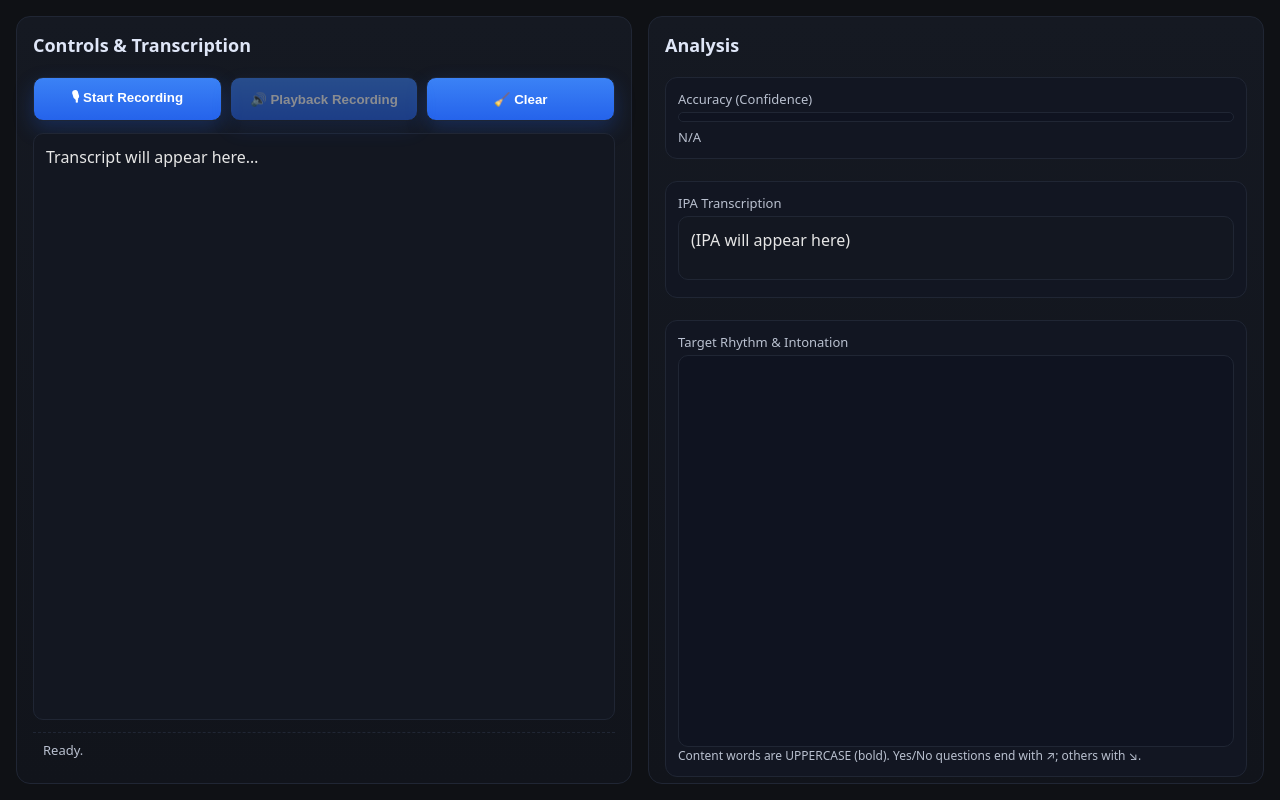
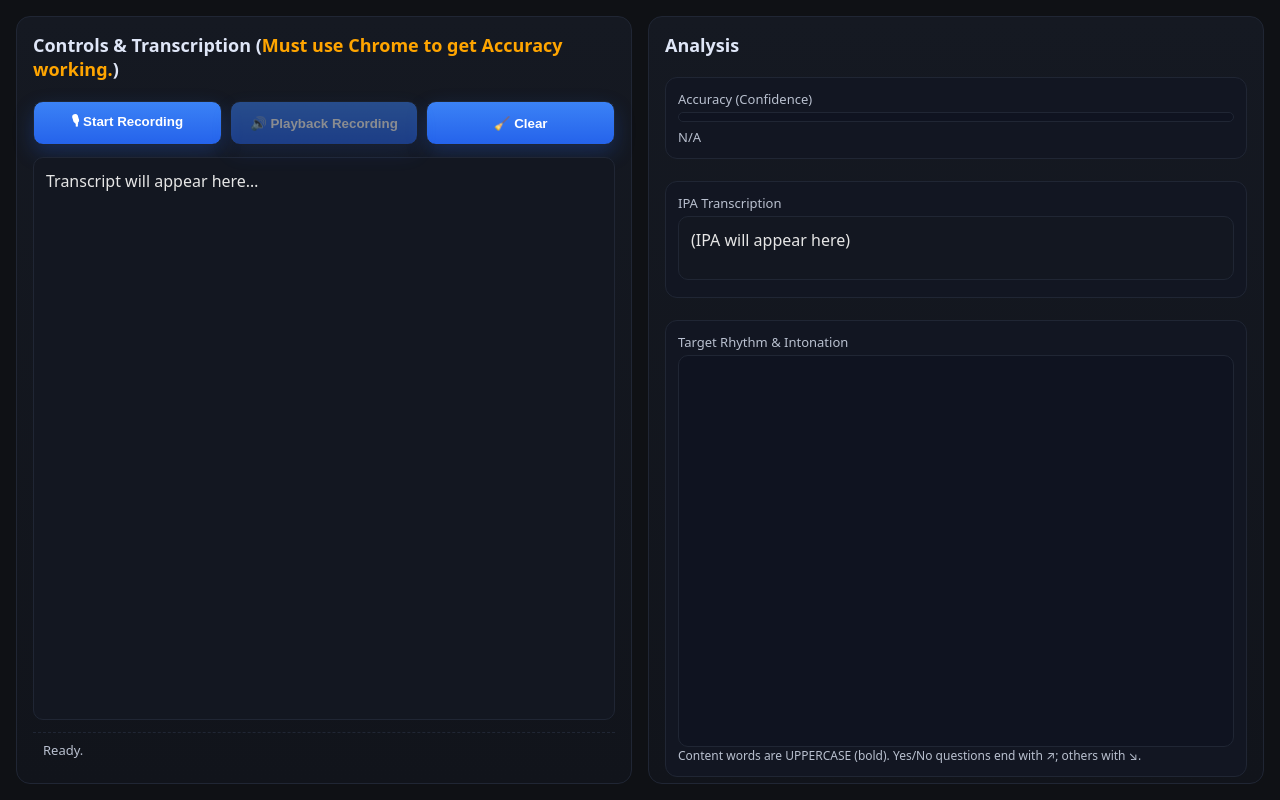
Before and after one commit to arcazj/speech2text, a plain HTML site: page speech2text_chatGPT5_web_based.html in a window 1280 px wide. Drawn offline with Linux system fonts and the light colour scheme.

Commit message:
init project OpenBEXI speech2text - improve edge support

```diff
--- a/speech2text_chatGPT5_web_based.html
+++ b/speech2text_chatGPT5_web_based.html
@@ -78,7 +78,9 @@
 <div class="app">
     <!-- Left -->
     <section class="panel">
-        <div><h2>Controls & Transcription</h2></div>
+        <div>
+            <h2>Controls & Transcription (<span style="color:#ffa500; font-weight:700;">Must use Chrome to get Accuracy working.</span>)</h2>
+        </div>
         <div class="row">
             <button id="btnRecord">🎙 Start Recording</button>
             <button id="btnPlayback" disabled>🔊 Playback Recording</button>
```
Also changed, not shown: index.html (+3 -1 lines).
